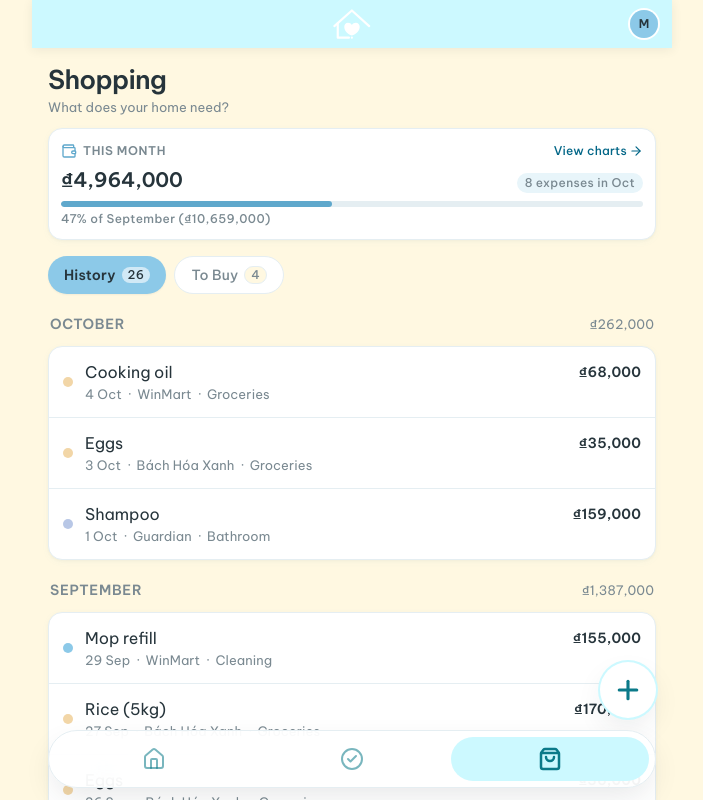
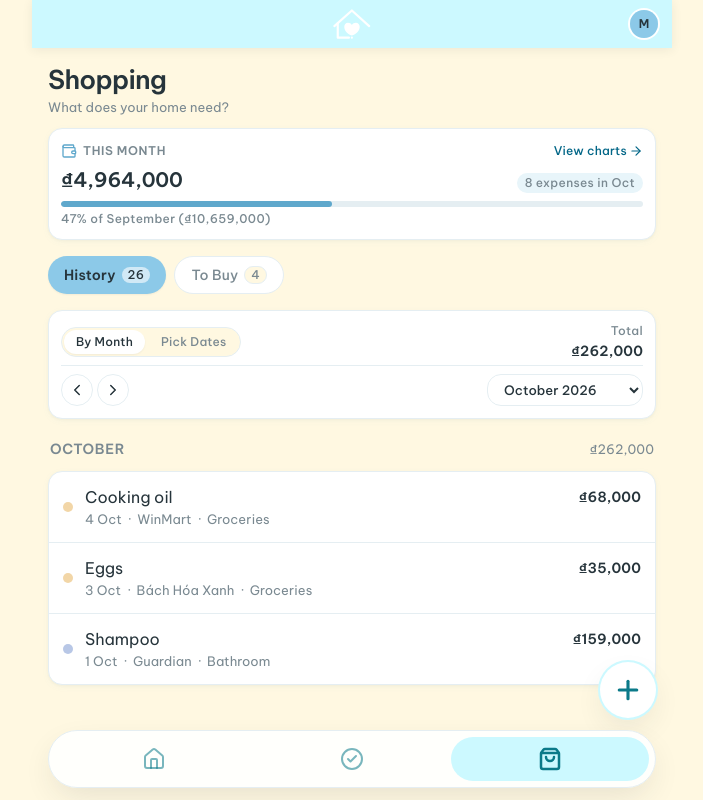
Before and after one commit to yennhi361998-code/Namin, a React (Vite) app: page /shopping in a window 1280 px wide. Shown: the top 800 px of the page, without its empty margins (288-991 px from the left). Built offline with nearby package versions, Linux system fonts and the light colour scheme.

Commit message:
feat: add month selector and custom date range filters to Shopping History tab

```diff
--- a/src/screens/Shopping.tsx
+++ b/src/screens/Shopping.tsx
@@ -192,25 +192,160 @@ function RestockCard() {
   );
 }
 
+type DateFilterMode = 'month' | 'range';
+
 function History() {
   const navigate = useNavigate();
   const purchases = useStore((s) => s.purchases);
+  const currentMonth = useMemo(() => monthKey(today()), []);
+
+  const [mode, setMode] = useState<DateFilterMode>('month');
+  const [selectedMonth, setSelectedMonth] = useState<string>(currentMonth);
+  const [fromDate, setFromDate] = useState<string>('');
+  const [toDate, setToDate] = useState<string>('');
+
+  const availableMonths = useMemo(() => {
+    const set = new Set<string>();
+    set.add(currentMonth);
+    purchases.forEach((p) => set.add(monthKey(p.purchaseDate)));
+    return Array.from(set).sort().reverse();
+  }, [purchases, currentMonth]);
+
+  const filteredPurchases = useMemo(() => {
+    return purchases.filter((p) => {
+      if (mode === 'month') {
+        if (selectedMonth === 'all') return true;
+        return monthKey(p.purchaseDate) === selectedMonth;
+      } else {
+        if (fromDate && p.purchaseDate < fromDate) return false;
+        if (toDate && p.purchaseDate > toDate) return false;
+        return true;
+      }
+    });
+  }, [purchases, mode, selectedMonth, fromDate, toDate]);
+
   const months = useMemo(() => {
-    const sorted = [...purchases].sort((a, b) => b.purchaseDate.localeCompare(a.purchaseDate));
+    const sorted = [...filteredPurchases].sort((a, b) => b.purchaseDate.localeCompare(a.purchaseDate));
     const m = new Map<string, typeof sorted>();
     sorted.forEach((p) => {
       const k = monthKey(p.purchaseDate);
       m.set(k, [...(m.get(k) ?? []), p]);
     });
     return [...m.entries()];
-  }, [purchases]);
+  }, [filteredPurchases]);
 
-  if (!months.length) return <EmptyState message="No purchases yet." action={{ label: 'Add expense', onClick: () => openSheet({ type: 'transaction', txType: 'expense' }) }} />;
+  const totalSpent = useMemo(() => filteredPurchases.reduce((sum, p) => sum + (p.price ?? 0), 0), [filteredPurchases]);
+  const currentYear = today().slice(0, 4);
 
-  const currentYear = today().slice(0, 4);
+  const handlePrevMonth = () => {
+    if (selectedMonth === 'all') return;
+    setSelectedMonth(shiftMonth(selectedMonth, -1));
+  };
+
+  const handleNextMonth = () => {
+    if (selectedMonth === 'all') return;
+    setSelectedMonth(shiftMonth(selectedMonth, 1));
+  };
+
+  if (!purchases.length) return <EmptyState message="No purchases yet." action={{ label: 'Add expense', onClick: () => openSheet({ type: 'transaction', txType: 'expense' }) }} />;
+
   return (
     <div className="flex flex-col gap-space-lg">
-      {months.map(([key, ps]) => (
+      <Card className="p-space-md flex flex-col gap-space-sm">
+        <div className="flex items-center justify-between gap-2 border-b border-line pb-space-xs">
+          <div className="flex items-center gap-1 bg-canvas p-0.5 rounded-full border border-line">
+            <button
+              type="button"
+              onClick={() => setMode('month')}
+              className={cx(
+                'px-3 py-1 rounded-full text-label-sm font-medium transition-colors',
+                mode === 'month' ? 'bg-surface text-ink shadow-sm' : 'text-ink-sub'
+              )}
+            >
+              By Month
+            </button>
+            <button
+              type="button"
+              onClick={() => setMode('range')}
+              className={cx(
+                'px-3 py-1 rounded-full text-label-sm font-medium transition-colors',
+                mode === 'range' ? 'bg-surface text-ink shadow-sm' : 'text-ink-sub'
+              )}
+            >
+              Pick Dates
+            </button>
+          </div>
+
+          <div className="text-right">
+            <span className="text-caption text-ink-sub block">Total</span>
+            <span className="text-label-md font-semibold text-ink tabular-nums">{formatVnd(totalSpent)}</span>
+          </div>
+        </div>
+
+        {mode === 'month' ? (
+          <div className="flex items-center justify-between gap-2">
+            <div className="flex items-center gap-1">
+              <button
+                type="button"
+                onClick={handlePrevMonth}
+                disabled={selectedMonth === 'all'}
+                aria-label="Previous month"
+                className="w-8 h-8 rounded-full flex items-center justify-center text-ink border border-line bg-surface active:bg-soft disabled:opacity-40"
+              >
+                <Icon name="chevron_left" className="text-[18px]" />
+              </button>
+              <button
+                type="button"
+                onClick={handleNextMonth}
+                disabled={selectedMonth === 'all'}
+                aria-label="Next month"
+                className="w-8 h-8 rounded-full flex items-center justify-center text-ink border border-line bg-surface active:bg-soft disabled:opacity-40"
+              >
+                <Icon name="chevron_right" className="text-[18px]" />
+              </button>
+            </div>
+
+            <select
+              value={selectedMonth}
+              onChange={(e) => setSelectedMonth(e.target.value)}
+              className="px-3 py-1.5 rounded-xl bg-surface border border-line text-body-sm text-ink font-medium focus:outline-none focus:ring-2 focus:ring-sky/30"
+            >
+              <option value="all">All months</option>
+              {availableMonths.map((m) => (
+                <option key={m} value={m}>
+                  {monthName(m, true)}
+                </option>
+              ))}
+            </select>
+          </div>
+        ) : (
+          <div className="grid grid-cols-2 gap-2">
+            <div>
+              <label className="text-caption text-ink-sub block mb-1">From</label>
+              <input
+                type="date"
+                value={fromDate}
+                onChange={(e) => setFromDate(e.target.value)}
+                className="w-full px-2.5 py-1.5 rounded-xl bg-surface border border-line text-body-sm text-ink focus:outline-none focus:ring-2 focus:ring-sky/30"
+              />
+            </div>
+            <div>
+              <label className="text-caption text-ink-sub block mb-1">To</label>
+              <input
+                type="date"
+                value={toDate}
+                onChange={(e) => setToDate(e.target.value)}
+                className="w-full px-2.5 py-1.5 rounded-xl bg-surface border border-line text-body-sm text-ink focus:outline-none focus:ring-2 focus:ring-sky/30"
+              />
+            </div>
+          </div>
+        )}
+      </Card>
+
+      {months.length === 0 ? (
+        <EmptyState message="No purchases found for the selected period." />
+      ) : (
+        months.map(([key, ps]) => (
           <section key={key} aria-label={monthName(key, true)}>
             <SectionHeader
               title={monthName(key, key.slice(0, 4) !== currentYear)}
@@ -222,7 +357,8 @@ function History() {
               ))}
             </ListCard>
           </section>
-      ))}
+        ))
+      )}
     </div>
   );
 }
```
Lines whose indentation alone changed are shown as unchanged.
